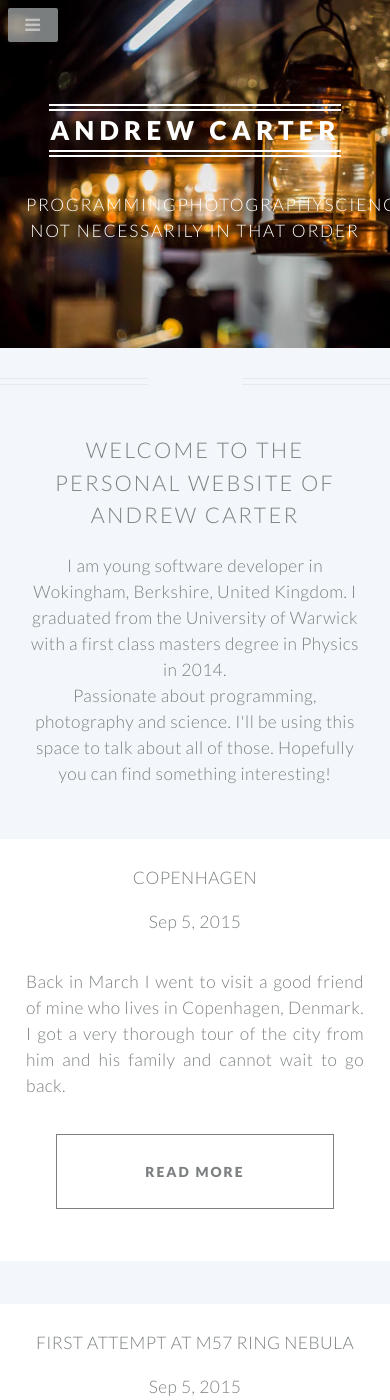
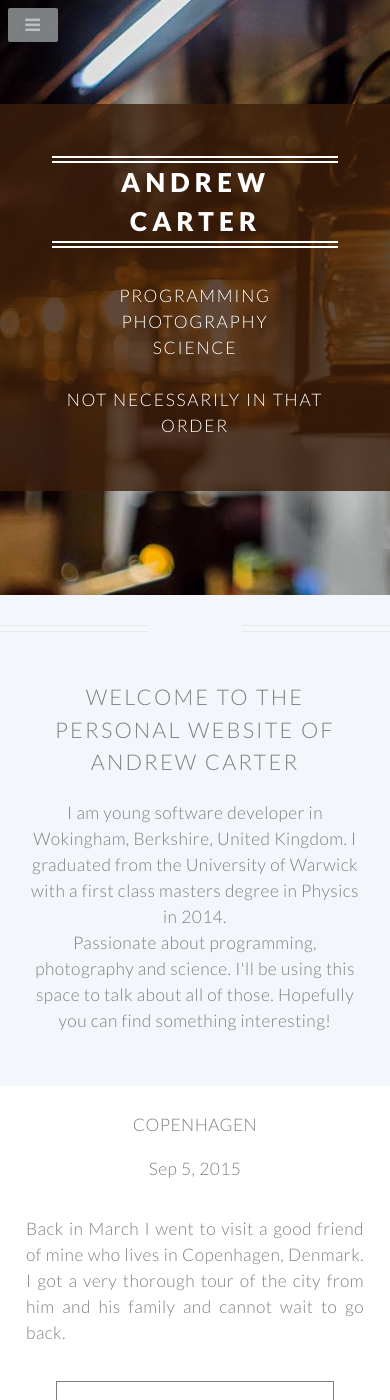
Before and after one commit to AndrewCarterUK/andrewcarteruk.github.io, a Jekyll site: the page built from index.html, in a window 390 px wide and 1400 px high. Built offline with Jekyll 4.4.1, drawn with Linux system fonts in a browser that asks for light colours.

Commit message:
Mobile resizing styles

```diff
--- a/assets/css/main.css
+++ b/assets/css/main.css
@@ -3064,22 +3064,12 @@
 				padding: 6em 0;
 			}
 
-				#banner .inner {
-					background: none;
-					display: block;
-					padding: 0 1.5em;
-				}
-
 					#banner .inner header h2 {
 						font-size: 1.5em;
 					}
 
 					#banner .inner p {
 						text-align: center;
-					}
-
-					#banner .inner br {
-						display: none;
 					}
 
 		/* Main */
```
